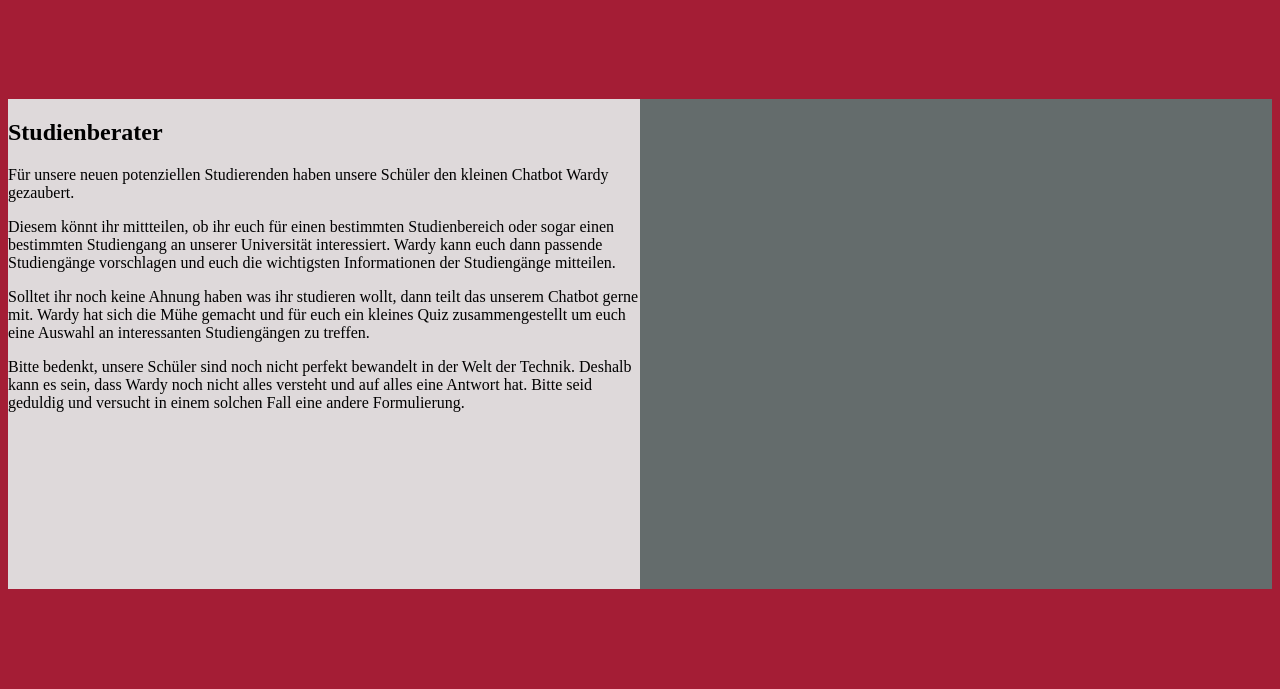
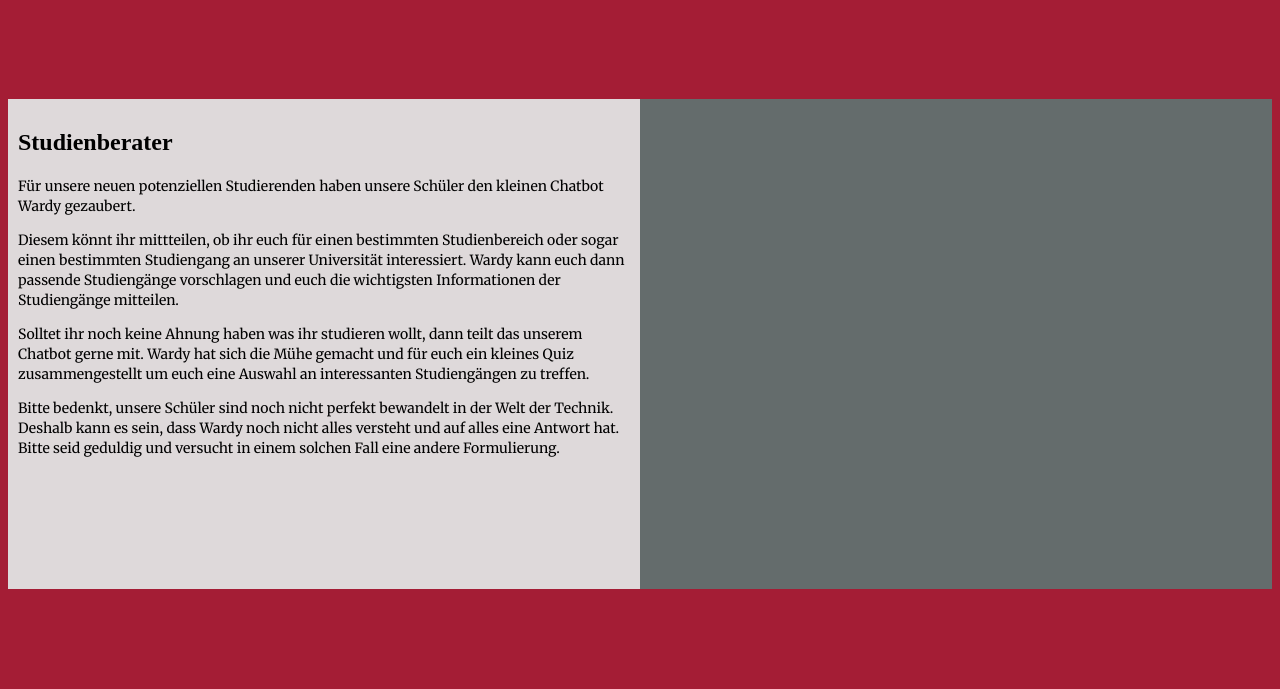
Before and after one commit to AukiJuanDiaz/study_advisor_bot, a Flask app: page / in a window 1280 px wide. Shown: the part 620-1309 px from the top of the page. Run offline with Flask 2, Linux system fonts and the light colour scheme; some libraries are stand-ins or nearby versions.

Commit message:
Fixed the padding of Text and changed to Harvard Font

```diff
--- a/templates/index.html
+++ b/templates/index.html
@@ -3,7 +3,19 @@
 <head>
 <meta name="viewport" content="width=device-width, initial-scale=1">
   <meta http-equiv="content-type" content="text/html; charset=utf-8">
+  <link rel="stylesheet" type="text/css" href="//fonts.googleapis.com/css?family=Merriweather" />
 <style>
+
+
+h1 { font-family: Merriweather; font-size: 24px; font-style: normal; font-variant: normal; font-weight: 700; line-height: 26.4px; }
+ h3 { font-family: Merriweather; font-size: 14px; font-style: normal; font-variant: normal; font-weight: 700; line-height: 15.4px; }
+ p { font-family: Merriweather; font-size: 14px; font-style: normal; font-variant: normal; font-weight: 400; line-height: 20px; }
+ blockquote { font-family: Merriweather; font-size: 21px; font-style: normal; font-variant: normal; font-weight: 400; line-height: 30px; }
+ pre { font-family: Merriweather; font-size: 13px; font-style: normal; font-variant: normal; font-weight: 400; line-height: 18.5714px; }
+
+
+
+
 * {
   box-sizing: border-box;
 }
@@ -71,7 +83,7 @@ df-messenger {
     <div class="column" style="background-color:#646c6c; text-align:center;" >
       <img height=100% src="../static/hogwarts.jpg">
     </div>
-    <div class="column" style="background-color:#ded9da;">
+    <div class="column" style="background-color:#ded9da; padding:10px;">
       <h2>Unser Campus an der Harward University</h2>
       <p>Das Gelände und die Räumlichkeiten der Harward University sind voller bemerkenswerter Geschichte. An jeder Ecke gibt es was Neues zu entdecken.
          Mannchmal muss man sich nicht einmal bewegen, das übernehmen unsere Treppen gerne für einen und führen einen zu noch ganz unerforschten Gebieten.
@@ -88,7 +100,7 @@ df-messenger {
   </div>
 
   <div class="row">
-    <div class="column" style="background-color:#ded9da;">
+    <div class="column" style="background-color:#ded9da; padding:10px;">
       <h2>Studienberater</h2>
       <p> Für unsere neuen potenziellen Studierenden haben unsere Schüler den kleinen Chatbot Wardy gezaubert.</p>
       <p> Diesem könnt ihr mittteilen, ob ihr euch für einen bestimmten Studienbereich oder sogar einen bestimmten Studiengang an unserer Universität interessiert.
```
